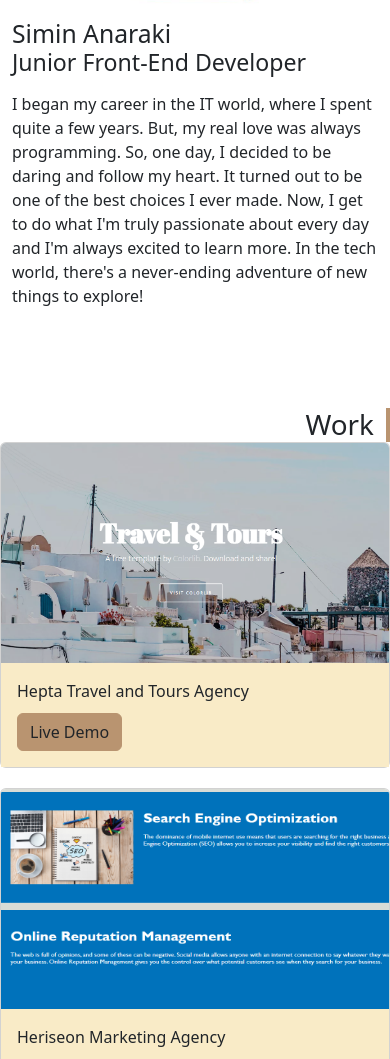
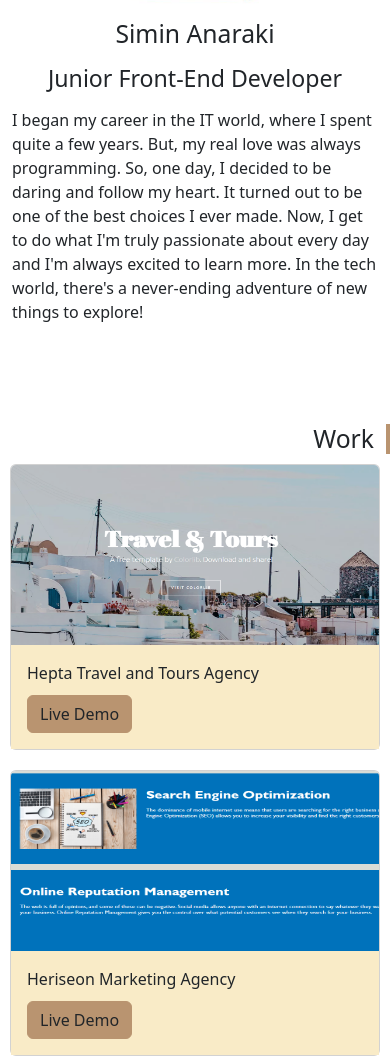
Before and after one commit to SiminAnaraki/Bootstrap-Portfolio, a plain HTML site: page index.html in a window 390 px wide. Shown: the part 447-1506 px from the top of the page. Drawn offline with nearby package versions, Linux system fonts and the light colour scheme.

Commit message:
responsive

```diff
--- a/css/style.css
+++ b/css/style.css
@@ -3,8 +3,9 @@
     --primary-color:#b99470;
     --secondery-color:#F9EBC7;
 }
-body {
+body,html {
     margin:0;
+    height: 100%;
 }
 h1,h2,h3 ,p{
     margin:0
@@ -37,12 +38,15 @@ section {
 }
 
 /* work */
+.work .small-work {
+    display:none;
+}
 .work  .card {
     padding:0 !important
 }
 .work  .card img {
     width:100%;
-    height:220px
+    height:220px;
 }
 .work  .card .card-body {
     background-color: var(--secondery-color);
@@ -67,6 +71,7 @@ section {
     align-items: center;
     gap:5px;
     transition: all .5s;
+
 }
 .skills .flex-holder:hover {
     color:var(--primary-color);
@@ -91,3 +96,23 @@ footer a:hover {
     box-shadow: var(--bs-box-shadow-lg);
     font-weight: bold;
 }
+@media only screen and (max-width:992px) {
+    .work  .card img {
+        width:100%;
+        height:180px;
+    }
+    .row-padding{
+        padding:10px !important
+    }
+    /* .skills .flex-holder {
+        width:30%
+    } */
+}
+@media only screen and (max-width:768px) {
+    .work .normal-work {
+        display:none
+    }
+    .work .small-work {
+        display:flex;
+    }
+}
--- a/index.html
+++ b/index.html
@@ -38,11 +38,11 @@
       <section class="hero" id="about">
         <div class="container">
             <div class=" row justify-content-center">
-                <img class="col-lg-4 col-md-8 col-sm-10" src="./image/IMG_6848.JPG" />
-                <div class="col-lg-6 align-self-center  ">
-                    <h2>Simin Anaraki<br/></h2>
-                    <h3>Junior Front-End Developer</h3>
-                    <p class="mt-3">I began my career in the IT world, where I spent quite a few years. But, my real love was always programming. So, one day, I decided to be daring and follow my heart. It turned out to be one of the best choices I ever made. Now, I get to do what I'm truly passionate about every day and I'm always excited to learn more. In the tech world, there's a never-ending adventure of new things to explore!</p>
+                <img class="col-lg-4 col-md-6 col-sm-12 col-sm-10" src="./image/IMG_6848.JPG" />
+                <div class="col-lg-6 col-md-6 align-self-center  ">
+                    <h2 class="text-center" >Simin Anaraki<br/></h2>
+                    <h3 class="text-center pt-3">Junior Front-End Developer</h3>
+                    <p class="mt-3 col-sm-12">I began my career in the IT world, where I spent quite a few years. But, my real love was always programming. So, one day, I decided to be daring and follow my heart. It turned out to be one of the best choices I ever made. Now, I get to do what I'm truly passionate about every day and I'm always excited to learn more. In the tech world, there's a never-ending adventure of new things to explore!</p>
                 </div>
             </div>
         </div>
@@ -50,11 +50,11 @@
       <!-- work section -->
       <section class="work" id="work">
         <div class="container">
-            <div class="row">
-                <div class="col-lg-3 section-title">
-                    <h2  class="fs-1">Work</h2>
+            <div class="row normal-work">
+                <div class="col-lg-3 col-md-2  col-sm-2 section-title text">
+                    <h2  class="fs-1 text-right">Work</h2>
                 </div>
-                <div class="col-lg-4 ">
+                <div class="col-lg-4 col-md-4 col-sm-5 ">
                     <div class="row row-padding">
                         <div class="card" style="width: 25rem;">
                             <img src="./image/hepta.png" class="card-img-top" alt="...">
@@ -74,7 +74,7 @@
                         </div>
                     </div>
                 </div>
-                <div class="col-lg-4">
+                <div class="col-lg-4 col-md-4 col-sm-5">
                     <div class="row row-padding">
                         <div class="card" style="width: 25rem;">
                             <img src="./image/Screenshot 2023-12-18 161720.png" class="card-img-top" alt="...">
@@ -88,20 +88,67 @@
                         <div class="card" style="width: 25rem;">
                             <img src="./image/prework.png" class="card-img-top" alt="...">
                             <div class="card-body">
-                              <p class="card-text">Front End Study Guide</p>
+                              <p class="card-text">Front End Study Guide For Beginners</p>
                               <a href="https://siminanaraki.github.io/prework-study-guide/" target="_blank" class="btn ">Live Demo</a>
                             </div>
                         </div>
                     </div>
                 </div>
             </div>
+
+
+
+            <div class="row small-work ">
+                <div class="col-lg-3 col-md-2  col-sm-2 section-title text">
+                    <h2  class=" text-right">Work</h2>
+                </div>
+                <div class="col-lg-4 col-md-4 col-sm-9 ">
+                    <div class="row row-padding">
+                        <div class="card" style="width: 25rem;">
+                            <img src="./image/hepta.png" class="card-img-top" alt="...">
+                            <div class="card-body">
+                              <p class="card-text">Hepta Travel and Tours Agency</p>
+                              <a href="https://siminanaraki.github.io/Hepta/" target="_blank" class="btn">Live Demo</a>
+                            </div>
+                        </div>
+                    </div>
+                    <div class="row row-padding">
+                        <div class="card" style="width: 25rem;">
+                            <img src="./image/horiseon.png" class="card-img-top" alt="...">
+                            <div class="card-body">
+                              <p class="card-text"> Heriseon Marketing Agency</p>
+                              <a href="https://siminanaraki.github.io/Simin-FirstWeekChallenge/" target="_blank" class="btn">Live Demo</a>
+                            </div>
+                        </div>
+                    </div>
+                    <div class="row row-padding">
+                        <div class="card" style="width: 25rem;">
+                            <img src="./image/Screenshot 2023-12-18 161720.png" class="card-img-top" alt="...">
+                            <div class="card-body">
+                              <p class="card-text">Simple Portfolio by using grid</p>
+                              <a href="https://siminanaraki.github.io/Simin-SecondWeekChallenge/" target="_blank" class="btn --bs-box-shadow-lg ">Live Demo</a>
+                            </div>
+                        </div>
+                    </div>
+                    <div class="row row-padding">
+                        <div class="card" style="width: 25rem;">
+                            <img src="./image/prework.png" class="card-img-top" alt="...">
+                            <div class="card-body">
+                              <p class="card-text">Front End Study Guide For Beginners</p>
+                              <a href="https://siminanaraki.github.io/prework-study-guide/" target="_blank" class="btn ">Live Demo</a>
+                            </div>
+                        </div>
+                    </div>
+                </div>
+            </div>
+
         </div>
       </section>
       <!-- skills section -->
       <section class="skills" id="skills">
         <div class="container">
-            <div class="row">
-                <div class="col-lg-3 section-title">
+            <div class="row row-cols-lg-2">
+                <div class="col-lg-3 col-md-1 section-title">
                     <h2 class="fs-1" >Skills</h2>
                 </div>
                 <div class="col-lg-1 flex-holder">
@@ -129,7 +176,7 @@
       <section class="contact" id="contact">
         <div class="container">
             <div class="row">
-                <div class="col-lg-3 section-title ">
+                <div class="col-lg-3 col-md-2 section-title ">
                     <h2 class="fs-1" >Contact Me</h2>
                 </div>
                 <div class="col-lg-8 d-flex justify-content-lg-between flex-md-wrap ">
```
Also changed, not shown: image/for README.png (added).
